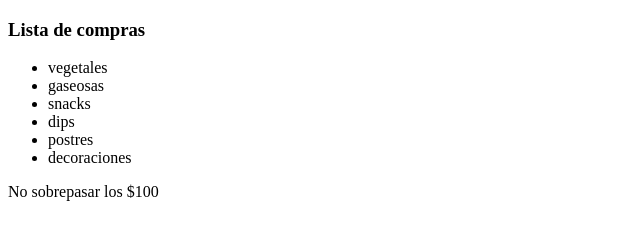
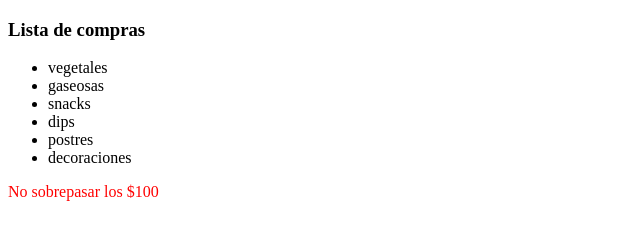
Before and after one commit to sarasusana/testingRepository, a plain HTML site: page index.html in a window 1280 px wide. Shown: the whole page, without its empty margins (0-640 px from the left). Drawn offline with Linux system fonts and the light colour scheme.

Commit message:
Update index.html
p styled

```diff
--- a/index.html
+++ b/index.html
@@ -15,7 +15,7 @@
             <li>postres</li>
             <li>decoraciones</li>
         </ul>
-      <p>No sobrepasar los $100</p>
+      <p style="color:red;">No sobrepasar los $100</p>
     </div>
   </body>
 </html>
```
